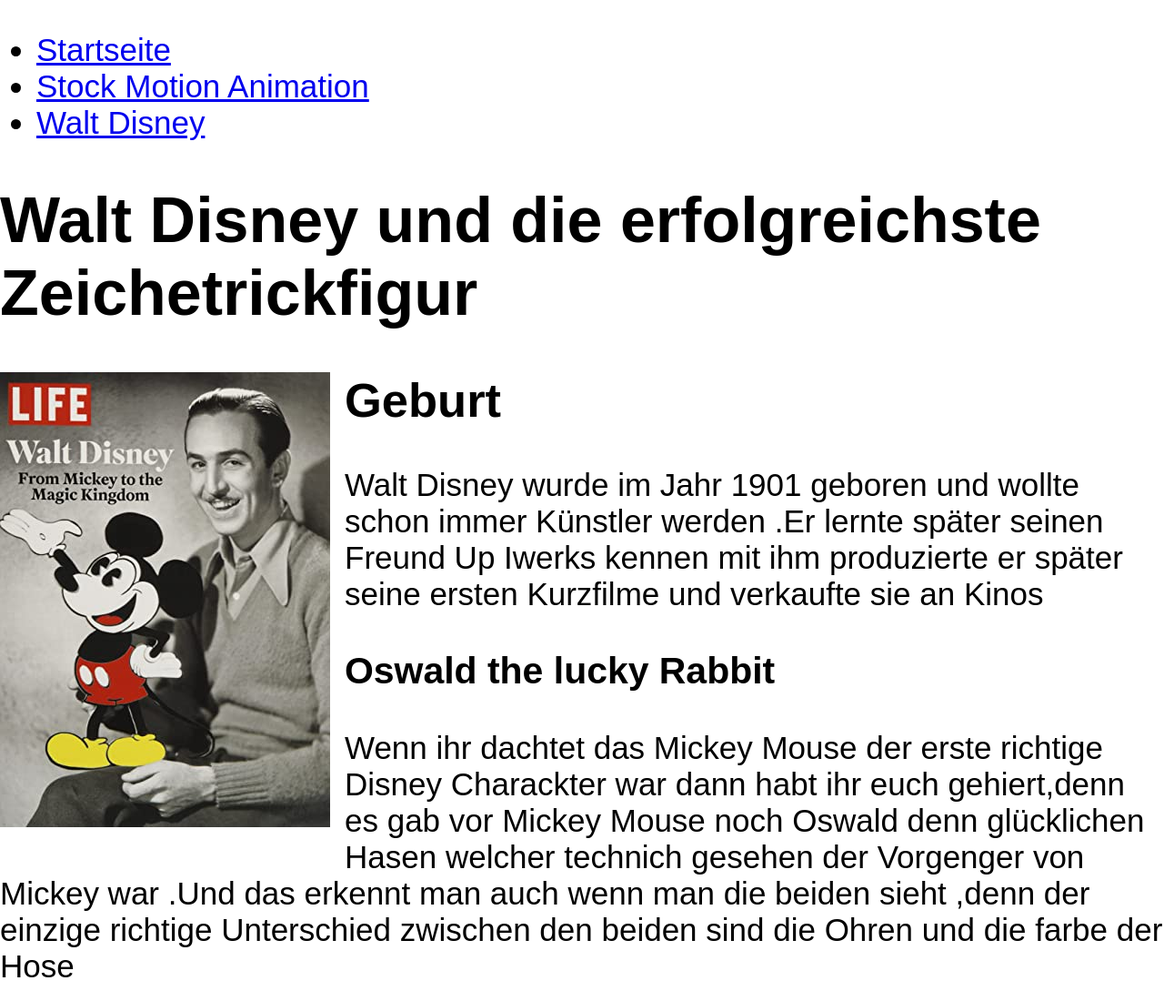
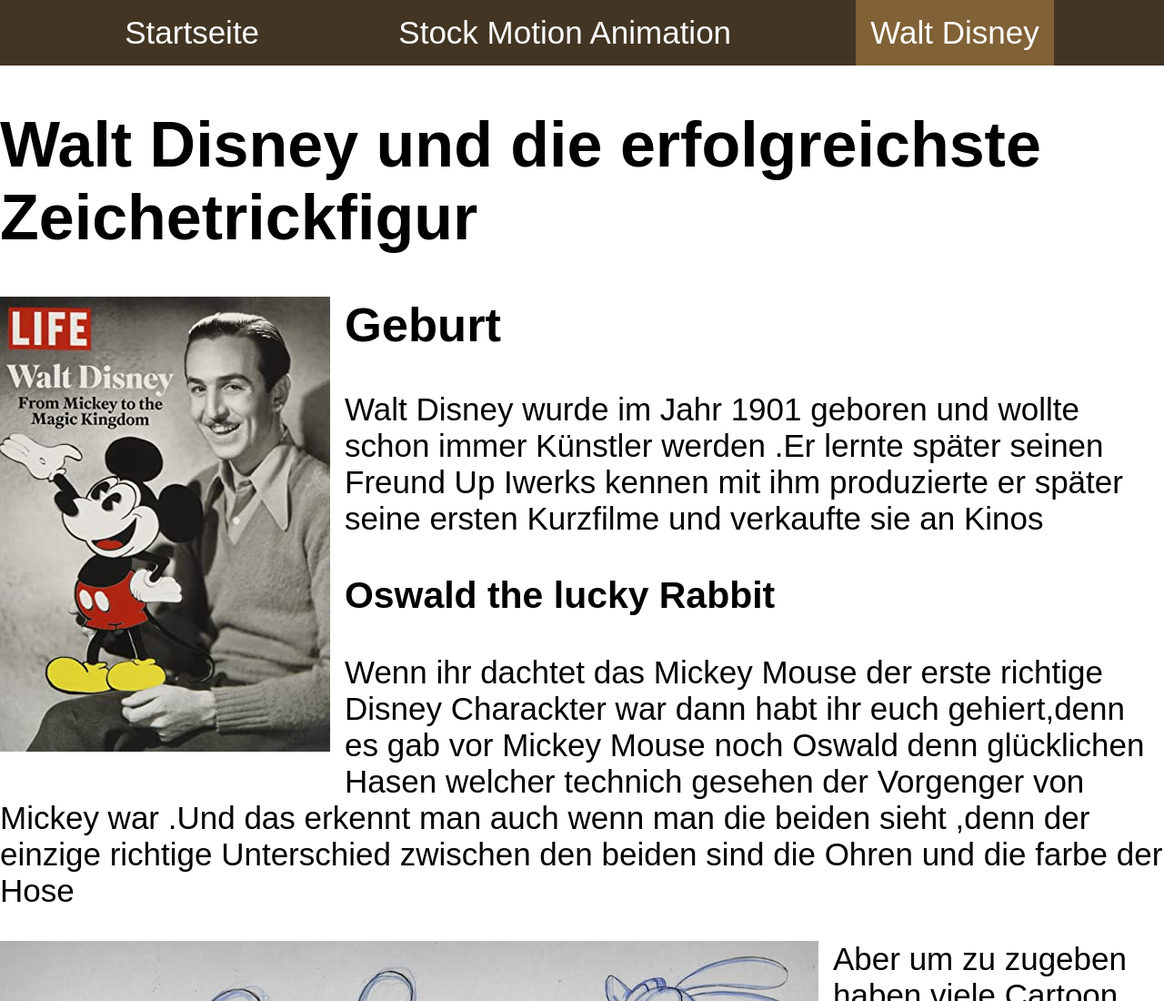
Before and after one commit to Sire-fire/Die-Kunst-der-Animation, a plain HTML site: page walt-disney.html in a window 1280 px wide. Shown: the top 1100 px of the page at 91% size. Drawn offline with Linux system fonts and the light colour scheme.

Commit message:
Stilig Änderung

```diff
--- a/css/stiles.css
+++ b/css/stiles.css
@@ -8,21 +8,50 @@ body {
     margin: 0;
 }
 
-h1 {
+h1 {}
 
+p {}
+
+header nav {
+    background-color: rgb(67, 53, 35);
+    color: white;
+    width: 100%;
 }
 
-p {
+header nav ul {
+    display: flex;
+    margin: 0;
+    padding: 0;
+    width: 100%;
+    list-style: none;
+    justify-content: space-evenly;
+}
 
+header nav li {
+    padding: 16px;
+}
+
+header nav a {
+    color: white;
+    text-decoration: none;
+}
+
+header nav a:hover {
+    text-decoration: underline;
+}
+
+.ist-aktive-seite {
+    background-color: rgb(129, 97, 54);
 }
 
 .bild-links {
 
-    float:left;
+    float: left;
 
     margin-right: 16px;
-    margin-bottom :16px;
+    margin-bottom: 16px;
 }
-li img{
-    display:block ;
+
+li img {
+    display: block;
 }
--- a/walt-disney.html
+++ b/walt-disney.html
@@ -18,7 +18,7 @@
                 <li>
                     <a href="stock-motion-animation.html">Stock Motion Animation</a>
                 </li>
-                <li>
+                <li class="ist-aktive-seite">
                     <a href="walt-disney.html">Walt Disney</a>
                 </li>
             </ul>
```
Also changed, not shown: stock-motion-animation.html (+1 -1 lines), 1 other file.
